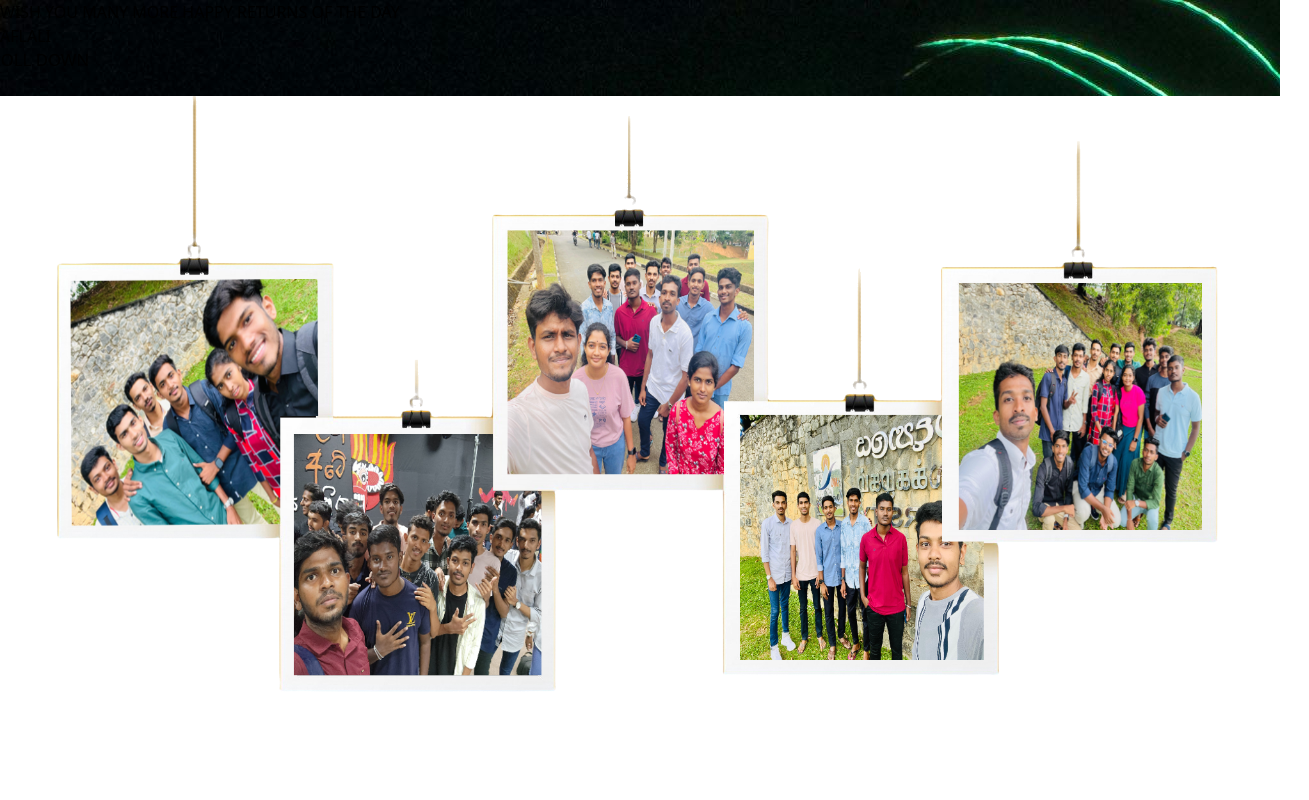
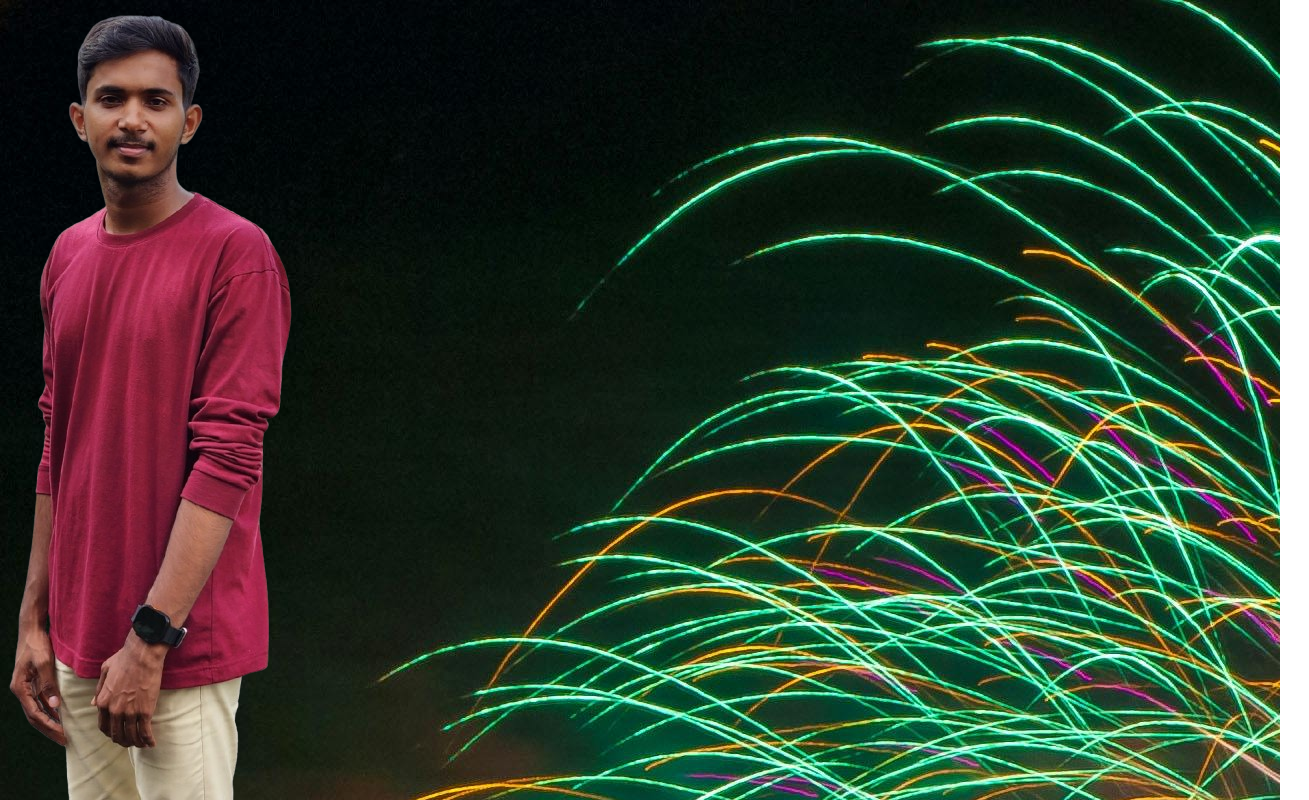
Before and after one commit to Thahee02/aflali-birthday, a React (Vite) app: page / in a window 1280 px wide. Shown: the top 800 px of the page, 1309 px wide, since content can reach past the window. Built offline with nearby package versions, Linux system fonts and the light colour scheme.

Commit message:
update: aflali photo

```diff
--- a/src/components/banners/banner1.jsx
+++ b/src/components/banners/banner1.jsx
@@ -1,5 +1,6 @@
 import Banner1 from '../../assets/banner1.jpg'
 import 'animate.css';
+import AflaliImage from '../../assets/aflali.png'
 
 const BannerSection1 = () => {
 
@@ -12,13 +13,15 @@ const BannerSection1 = () => {
 
     return (
         <div className="flex items-center px-4 sm:px-16 w-full h-screen relative overflow-hidden select-none" style={{backgroundImage: 'url('+ Banner1 +')'}}>
-            <h1 className="text-6xl font-bold text-white sm:max-w-[900px]">WISH YOU MANY MORE HAPPY RETURNS OF THE DAY <br /><span className="text-yellow-400 text-8xl">AFLALI</span></h1>
+            <img src={AflaliImage} alt="" className='absolute max-xl:h-5/6 xl:h-[90%] max-xl:right-0 xl:right-40 bottom-0 max-md:opacity-60 max-lg:opacity-90 max-xl:opacity-95' />
+            <h1 className="text-6xl font-bold text-white sm:max-w-[900px] z-10">WISH YOU MANY MORE HAPPY RETURNS OF THE DAY <br /><span className="text-yellow-400 text-8xl">AFLALI</span></h1>
             <div className='absolute bottom-10 w-full flex'>
                 <div onClick={scrollDown} className='flex items-center gap-2 px-4 py-2 border-2 rounded-3xl text-white font-bold drop-shadow-2xl animate__animated animate__pulse animate__infinite'>
                     <span>SCROLL DOWN</span>
                     <svg xmlns="http://www.w3.org/2000/svg" width="1.5em" height="1.5em" viewBox="0 0 24 24"><path fill="currentColor" d="m12 16.175l3.9-3.875q.275-.275.688-.288t.712.288q.275.275.275.7t-.275.7l-4.6 4.6q-.15.15-.325.213t-.375.062t-.375-.062t-.325-.213l-4.6-4.6q-.275-.275-.288-.687T6.7 12.3q.275-.275.7-.275t.7.275zm0-6L15.9 6.3q.275-.275.688-.287t.712.287q.275.275.275.7t-.275.7l-4.6 4.6q-.15.15-.325.213t-.375.062t-.375-.062t-.325-.213L6.7 7.7q-.275-.275-.288-.687T6.7 6.3q.275-.275.7-.275t.7.275z"></path></svg>
                 </div>
             </div>
+
         </div>
      );
 }
```
Also changed, not shown: src/assets/aflali.jpg (deleted), src/assets/aflali.png (added).
